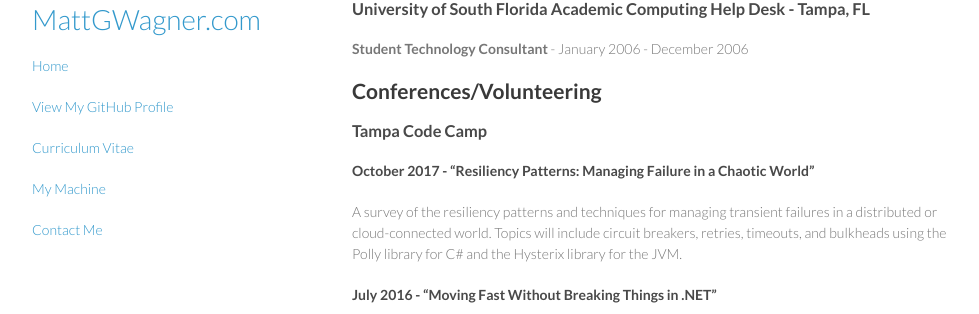
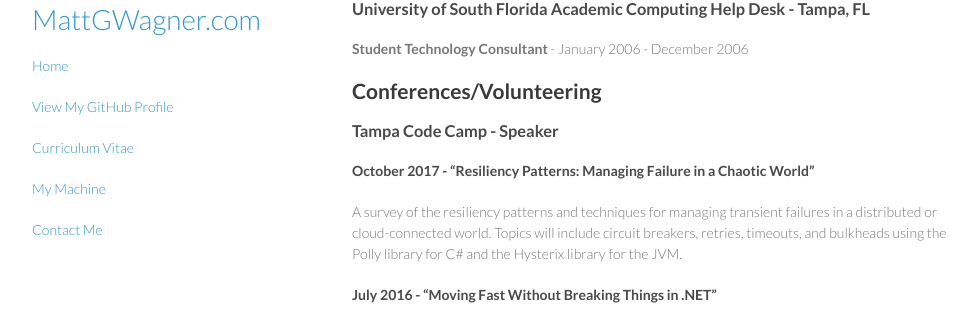
Before and after one commit to mattgwagner/mattgwagner, a Jekyll site: the page built from cv.md, in a window 1280 px wide and 900 px high, scrolled down 3599 px. Shown: the part 139-453 px from the top of the window, without its empty margins (148-1127 px from the left). Built offline with Jekyll 4.4.1, drawn with Linux system fonts in a browser that asks for light colours.

Commit message:
Update cv.md

```diff
--- a/cv.md
+++ b/cv.md
@@ -157,7 +157,7 @@ ASP.NET, C#, SVN, Stored Procedures
 
 ## Conferences/Volunteering
 
-### Tampa Code Camp
+### Tampa Code Camp - Speaker
 
 #### October 2017 - "Resiliency Patterns: Managing Failure in a Chaotic World"
 
```
